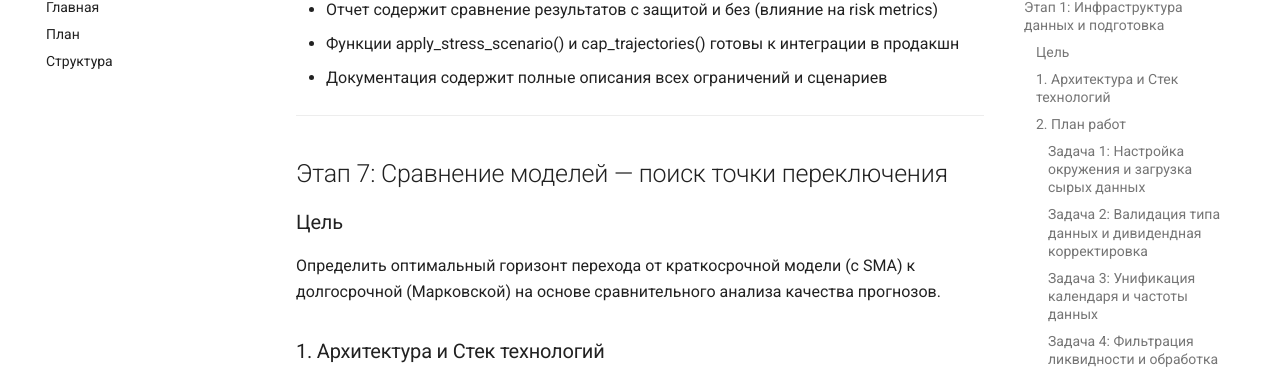
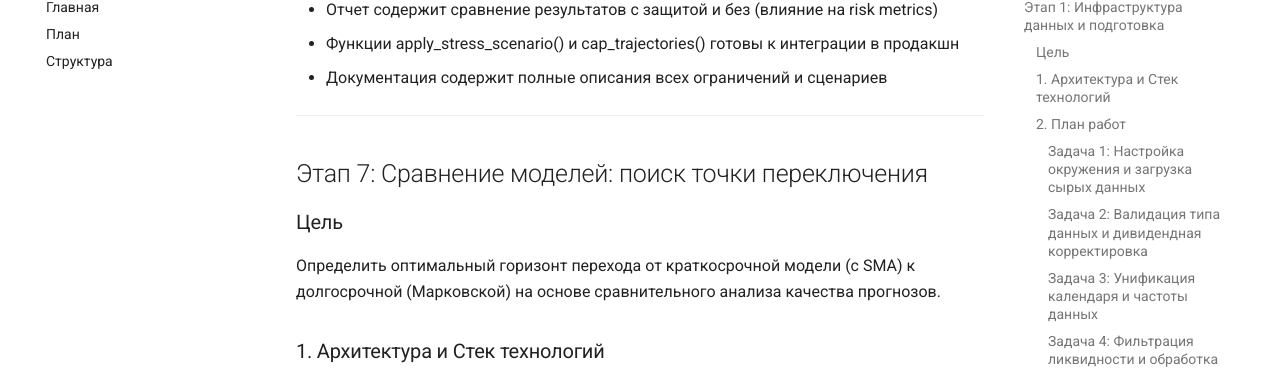
Before and after one commit to YaninaK/equity-model, an MkDocs documentation site: the page built from docs/DEVELOPMENT_PLAN.md, in a window 1280 px wide and 900 px high, scrolled down 35063 px. Shown: the part 101-470 px from the top of the window. Built offline with MkDocs 1.6.1 and Material for MkDocs 9.7.7, drawn with Linux system fonts in a browser that asks for light colours; comment, search, counter and statistics services are not loaded.

Commit message:
Initial commit

```diff
--- a/docs/DEVELOPMENT_PLAN.md
+++ b/docs/DEVELOPMENT_PLAN.md
@@ -1335,7 +1335,7 @@ r_i,t, stress = r_i,t, base × ShockFactor
 
 ---
 
-## Этап 7: Сравнение моделей — поиск точки переключения
+## Этап 7: Сравнение моделей: поиск точки переключения
 
 ### Цель
 
```
